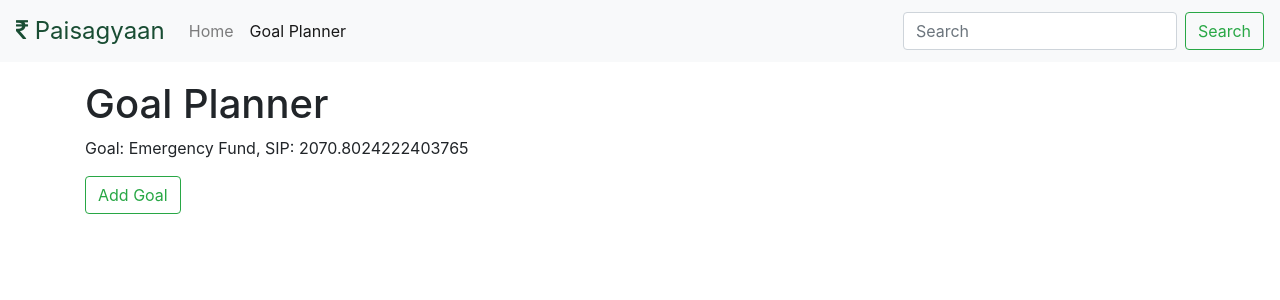
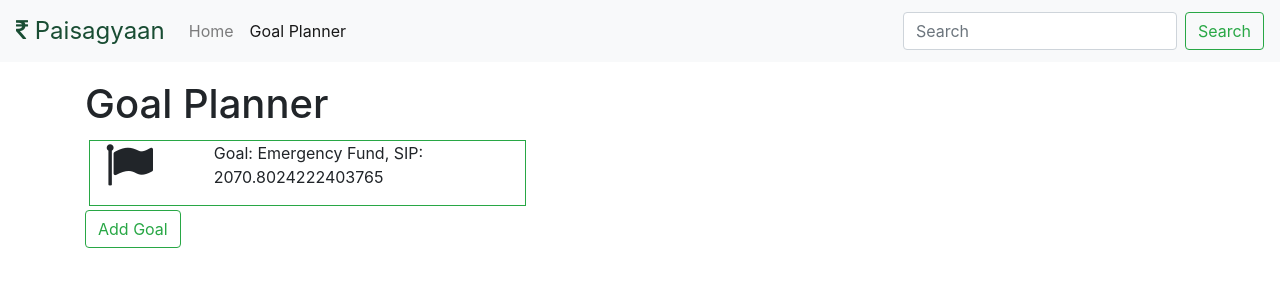
Before and after one commit to anupanup2001/gyaanibaba, an Angular app: page / in a window 1280 px wide. Shown: the top 300 px of the page. Built offline with nearby package versions, Linux system fonts and the light colour scheme.

Commit message:
Basic styling for goal component

```diff
--- a/src/app/goalplanner/goal/goal.component.css
+++ b/src/app/goalplanner/goal/goal.component.css
@@ -0,0 +1,3 @@
+.goal-logo {
+    font-size: 3rem;
+}
--- a/src/app/goalplanner/goal/goal.component.html
+++ b/src/app/goalplanner/goal/goal.component.html
@@ -1,3 +1,17 @@
-<p>
-  Goal: {{goal.goalName}}, SIP: {{goal.goalSIP.sipValue}}
-</p>
+<div>
+  <div class="row">
+    <div class="col-sm-5">
+      <div class="row border border-success m-1">
+        <div class="col-sm-3">
+            <i class="goal-logo fa fa-flag"></i>
+        </div>
+        <div class="col-sm-9">
+            <p>Goal: {{goal.goalName}}, SIP: {{goal.goalSIP.sipValue}}</p>
+        </div>
+      </div>
+
+    </div>
+
+  </div>
+
+</div>
```
